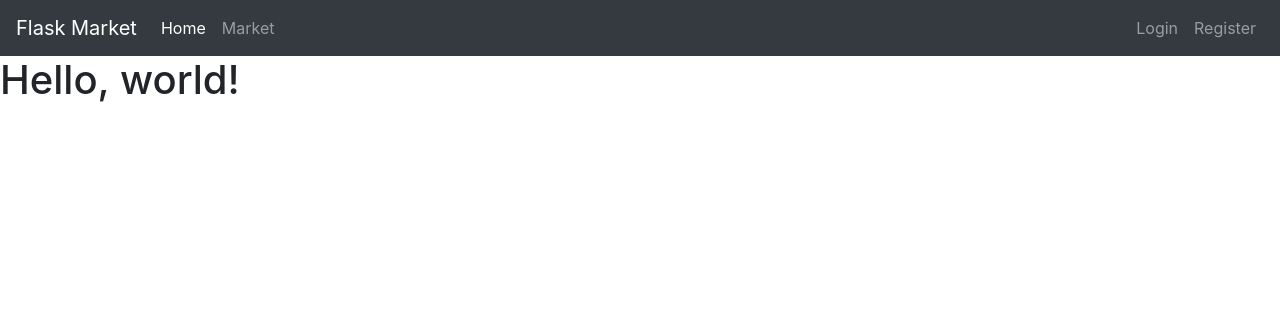
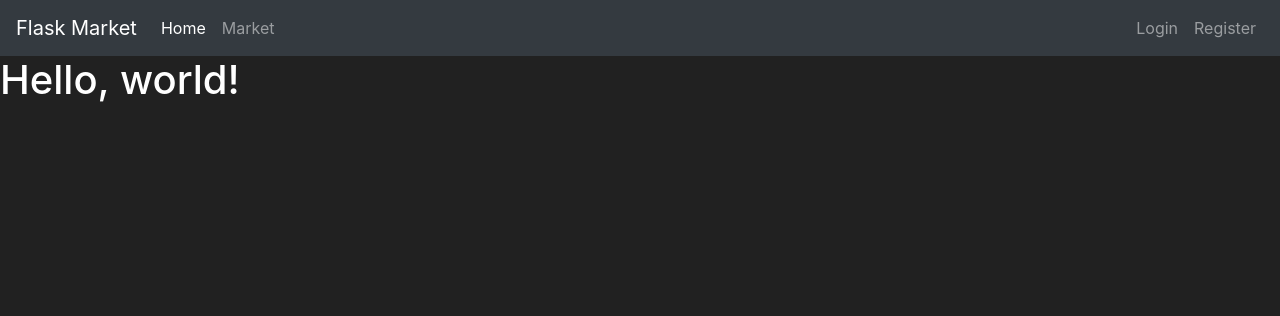
Before and after one commit to vinipadilha/Python-training, a Flask app: page / in a window 1280 px wide. Shown: the top 316 px of the page. Run offline with Flask 3, Linux system fonts and the light colour scheme.

Commit message:
feat: add style to dark mode

```diff
--- a/Flask/FlaskMarket/templates/home.html
+++ b/Flask/FlaskMarket/templates/home.html
@@ -49,4 +49,10 @@
     <script src="https://cdn.jsdelivr.net/npm/bootstrap@4.5.3/dist/js/bootstrap.min.js" integrity="sha384-w1Q4orYjBQndcko6MimVbzY0tgp4pWB4lZ7lr30WKz0vr/aWKhXdBNmNb5D92v7s" crossorigin="anonymous"></script>
     -->
   </body>
+  <style>
+    body {
+      background-color: #212121;
+      color: white;
+    }
+  </style>
 </html>
```
